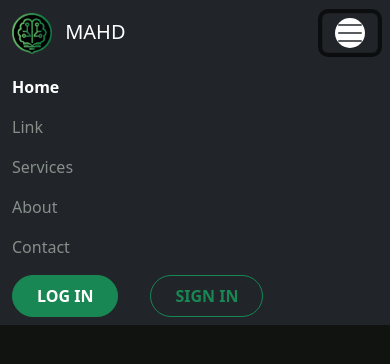
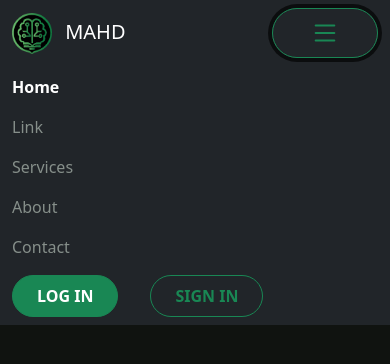
Before and after one commit to Mohamed2Thabet/Mahd-E-Learning-Platform, a React (Vite) app: page / in a window 390 px wide. Both pictures are taken after a click on the button 350 px from the left and 33 px from the top of the page. Shown: the top 364 px of the page. Built offline with nearby package versions, Linux system fonts and the light colour scheme; a web font is replaced by a local one.

Commit message:
custom menu in header

```diff
--- a/src/components/Layout/Header.jsx
+++ b/src/components/Layout/Header.jsx
@@ -2,6 +2,7 @@ import { Button, Container, Form, Nav, Navbar } from "react-bootstrap";
 import { NavLink } from "react-router-dom";
 import {  useState } from "react";
 import './header.css'
+import { BsList } from "react-icons/bs";
 const Header = () => {
   const [activeLink, setActiveLink] = useState("Home");
 
@@ -11,8 +12,9 @@ const Header = () => {
         <Navbar.Brand href="#" className="text-white">
           <img data-aos="fade-up" src="image/logo.png" alt="" width={"40px"} className="me-2" />{ "    "}MAHD
         </Navbar.Brand>
-        <Navbar.Toggle aria-controls="navbarScroll" />
-        <Navbar.Collapse id="navbarScroll">
+        <Navbar.Toggle aria-controls="navbarScroll" >
+          <BsList size={30} className="custom-toggler-icon" />
+        </Navbar.Toggle>       <Navbar.Collapse id="navbarScroll">
           <Nav
             className="me-auto ms-auto my-2 my-lg-0" data-aos="fade-up"
             // style={{ maxHeight: "100px" }}
--- a/src/components/Layout/header.css
+++ b/src/components/Layout/header.css
@@ -0,0 +1,26 @@
+.navbar-toggler {
+  all: unset;
+  width: 80px;
+  height: 40px;
+  display: flex;
+  justify-content: center;
+  align-items: center;
+  border-radius: 30px !important;
+  border: 1px solid #198754 !important;
+  transition: .3s;
+
+  .custom-toggler-icon {
+    color: #198754;
+    transition: color 0.3s ease-in-out;
+  }
+
+
+  &:hover {
+    background-color: #198754;
+
+  }
+
+  &:hover .custom-toggler-icon {
+    color: white;
+  }
+}
--- a/src/styles/global.css
+++ b/src/styles/global.css
@@ -41,7 +41,3 @@
 .boxshadowBg {
   box-shadow: 0px 0px 30px rgba(0, 255, 0, 0.2);
 }
-.navbar-toggler-icon {
-      background-color: white;
-        border-radius: 29px;
-}
```
